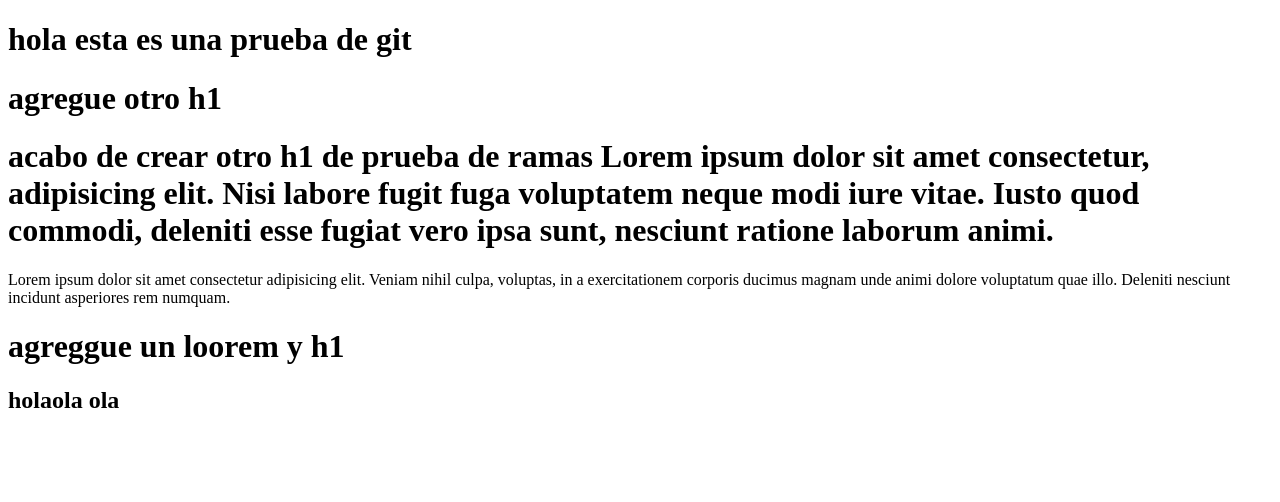
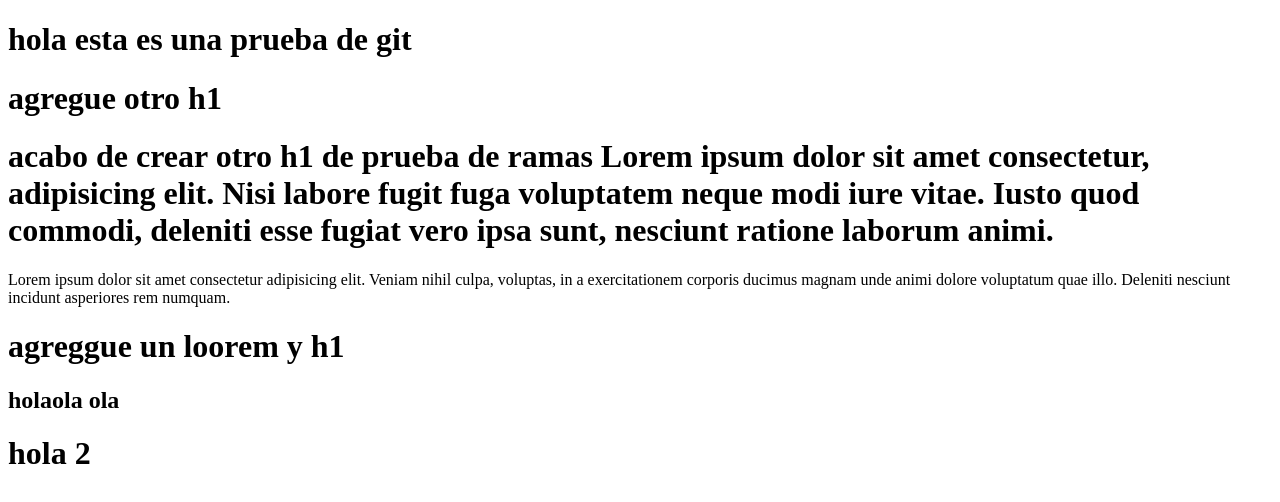
Before and after one commit to Richard282004/prueba-lunes-en-la-tarde, a plain HTML site: page index.html in a window 1280 px wide. Drawn offline with Linux system fonts and the light colour scheme.

Commit message:
nueva modificacion

```diff
--- a/index.html
+++ b/index.html
@@ -17,4 +17,5 @@
 <h1>agreggue un loorem y h1</h1>
 <h2>holaola ola
 </h2>
+<h1> hola 2</h1>
 </html>
```
